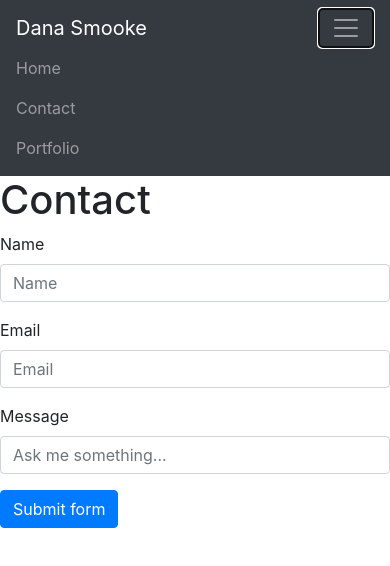
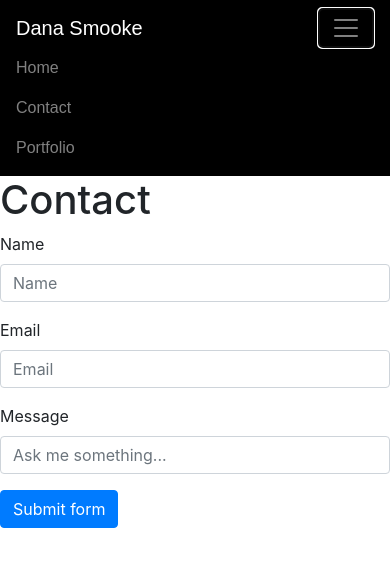
Before and after one commit to dsmooke/responsive-portfolio, a plain HTML site: page contact.html in a window 390 px wide. Both pictures are taken after a click on the button "Toggle navigation". Drawn offline with nearby package versions, Linux system fonts and the light colour scheme.

Commit message:
adjusted navbar appearance consistent with home, comment to check js submit button output

```diff
--- a/contact.html
+++ b/contact.html
@@ -5,12 +5,15 @@
     <meta name="viewport" content="width=device-width, initial-scale=1.0, shrink-to-fit=no">
     <title>Dana Smooke</title>
 
-   <!--<link rel="stylesheet" href="style.css">-->
+
+   <!--link bootstrap style sheets-->
     <link rel="stylesheet" href="https://cdn.jsdelivr.net/npm/bootstrap@4.5.3/dist/css/bootstrap.min.css"
     integrity="sha384-TX8t27EcRE3e/ihU7zmQxVncDAy5uIKz4rEkgIXeMed4M0jlfIDPvg6uqKI2xXr2"
     crossorigin="anonymous">
 
-    <!--link bootstrap style sheets-->
+<!-- your custom css stylesheets-->
+  <link rel="stylesheet" href="style.css">
+
 
 </head>
 <!--
@@ -28,7 +31,7 @@
 
 <body>
  <!----------Navigation Bar--------->
-    <nav class="navbar navbar-expland-lg navbar-dark bg-dark">
+    <nav class="navbar navbar-expland-lg navbar-dark">
         <a class="navbar-brand" href="#">Dana Smooke</a>
 
         <!--Navigation Bar button icon-->
@@ -88,7 +91,7 @@
     integrity="sha384-ho+j7jyWK8fNQe+A12Hb8AhRq26LrZ/JpcUGGOn+Y7RsweNrtN/tE3MoK7ZeZDyx"
     crossorigin="anonymous"></script>
 
-
+<!--javascript submission, check to modify it so that the button reacts to being pushed-->
     <script>
         // Example starter JavaScript for disabling form submissions if there are invalid fields
         (function() {
--- /dev/null
+++ b/style.css
@@ -0,0 +1,46 @@
+nav {
+    background-color: black;
+    color:white;
+    font-family: 'Abel', sans-serif;
+    font-family: 'Cormorant SC', serif;
+    font-family: 'Manjari', sans-serif
+}
+
+.navbar-toggler {
+    align-self: right;
+    color: black;
+}
+
+.nav-link {
+    color:black;
+}
+/*MOBILE FORMAT
+-single column and reduced image
+-nav bar expanded or left alone if image reduced
+-padding
+- portfolio single stacked format, insert cover image for each
+- text reduced under image
+
+IPAD FORMAT
+-image adjusted
+
+DESKTOP FORMAT
+- image size, padding, alignment
+- */
+
+
+ /*-------MEDIA QUERIES------*/
+
+ @media screen and (max-width:700px) {
+     .classname {
+         width: 46%; /*could make a row of four images to two images/row */
+     }
+ }
+
+ /*add another media query if want to adjust something as shrink the browser size*/
+
+ @media screen and (max-width:400px) {
+     .classname {
+         width: 92%; /*could make a row of two images (from above) to one image/row, make them larger when reduce browser size*/
+     }
+ }
```
